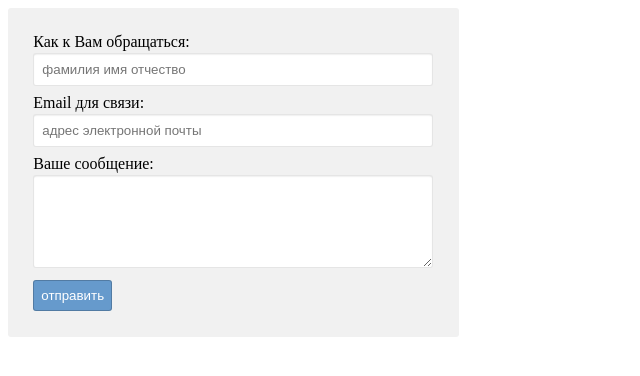
After one commit to radzevich/Web_labs, a PHP site: page /8th_lab/index.html in a window 1280 px wide. The commit adds this page. Shown: the top 376 px of the page, without its empty margins (0-640 px from the left). Run offline with PHP 8.4, Linux system fonts and the light colour scheme.

Commit message:
Files separated

```diff
--- /dev/null
+++ b/8th_lab/Style/style.css
@@ -0,0 +1,39 @@
+    #feedback-form {
+        max-width: 400px;
+        padding: 2%;
+        border-radius: 3px;
+        background: #f1f1f1;
+    }
+    #feedback-form [required] {
+        width: 100%;
+        box-sizing: border-box;
+        margin: 2px 0 2% 0;
+        padding: 2%;
+        border: 1px solid rgba(0,0,0,.1);
+        border-radius: 3px;
+        box-shadow: 0 1px 2px -1px rgba(0,0,0,.2) inset, 0 0 transparent;
+    }
+    #feedback-form [required]:hover {
+        border-color: #7eb4ea;
+        box-shadow: 0 1px 2px -1px rgba(0,0,0,.2) inset, 0 0 transparent;
+    }
+    #feedback-form [required]:focus {
+        outline: none;
+        border-color: #7eb4ea;
+        box-shadow: 0 1px 2px -1px rgba(0,0,0,.2) inset, 0 0 4px rgba(35,146,243,.5);
+        transition: .2s linear;
+    }
+    #feedback-form [type="submit"] {
+        padding: 2%;
+        border: none;
+        border-radius: 3px;
+        box-shadow: 0 0 0 1px rgba(0,0,0,.2) inset;
+        background: #669acc;
+        color: #fff;
+    }
+    #feedback-form [type="submit"]:hover {
+        background: #5c90c2;
+    }
+    #feedback-form [type="submit"]:focus {
+        box-shadow: 0 1px 1px #fff, inset 0 1px 2px rgba(0,0,0,.8), inset 0 -1px 0 rgba(0,0,0,.05);
+    }
--- /dev/null
+++ b/8th_lab/index.html
@@ -0,0 +1,16 @@
+<!DOCTYPE html>
+<meta content='text/html; charset=UTF-8' http-equiv='Content-Type'/>
+<head>
+    <link rel="stylesheet" href="./Style/style.css" type="text/css">
+</head>
+<body>
+    <form method="POST" action="index.php" id="feedback-form">
+    Как к Вам обращаться:
+    <input type="text" name="nameFF" required placeholder="фамилия имя отчество" x-autocompletetype="name">
+    Email для связи:
+    <input type="email" name="contactFF" required placeholder="адрес электронной почты" x-autocompletetype="email">
+    Ваше сообщение:
+    <textarea name="messageFF" required rows="5"></textarea>
+    <input type="submit" value="отправить">
+</form>
+</body>
```
Also changed, not shown: 8th_lab/index.php (+15 -61 lines).
